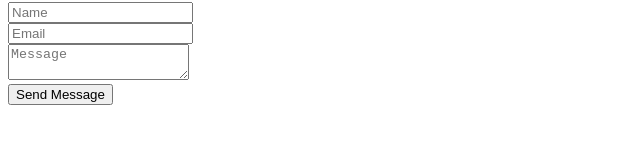
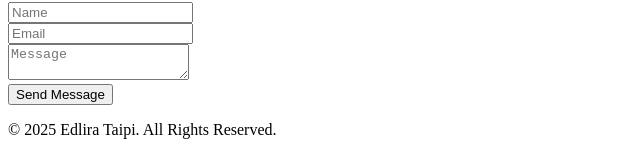
Before and after one commit to EdliraTaipi/My-Portofolio, a React (Vite) app in the folder client/: page / in a window 1280 px wide. Shown: the part 1865-2017 px from the top of the page, without its empty margins (0-640 px from the left). Before the commit the page ends 1986 px from the top, so only its background shows below. Built offline with nearby package versions, Linux system fonts and the light colour scheme.

Commit message:
Agent query: Is the footer visible at the bottom of the page with the copyright information?
Add footer component with copyright information.

Screenshot: https://storage.googleapis.com/screenshot-production-us-central1/822035f3-ad8f-49fd-acb1-46a8b55053f6/2f1d6e6d-1b61-44a7-8a31-f41879d3b1e6.jpg

```diff
--- /dev/null
+++ b/client/src/components/footer.tsx
@@ -0,0 +1,22 @@
+import { motion } from "framer-motion";
+
+export function Footer() {
+  return (
+    <motion.footer
+      className="py-6 bg-background border-t"
+      initial={{ opacity: 0, y: 20 }}
+      animate={{ opacity: 1, y: 0 }}
+      transition={{ duration: 0.5 }}
+    >
+      <div className="container mx-auto px-4">
+        <motion.p
+          className="text-center text-sm text-muted-foreground"
+          whileHover={{ scale: 1.02 }}
+          transition={{ duration: 0.2 }}
+        >
+          &copy; {new Date().getFullYear()} Edlira Taipi. All Rights Reserved.
+        </motion.p>
+      </div>
+    </motion.footer>
+  );
+}
--- a/client/src/pages/home.tsx
+++ b/client/src/pages/home.tsx
@@ -5,6 +5,7 @@ import { AboutSection } from "@/components/about-section";
 import { SkillsSection } from "@/components/skills-section";
 import { ProjectsSection } from "@/components/projects-section";
 import { ContactForm } from "@/components/contact-form";
+import { Footer } from "@/components/footer";
 
 export default function Home() {
   return (
@@ -20,6 +21,7 @@ export default function Home() {
         <ProjectsSection />
         <ContactForm />
       </main>
+      <Footer />
     </div>
   );
 }
```
